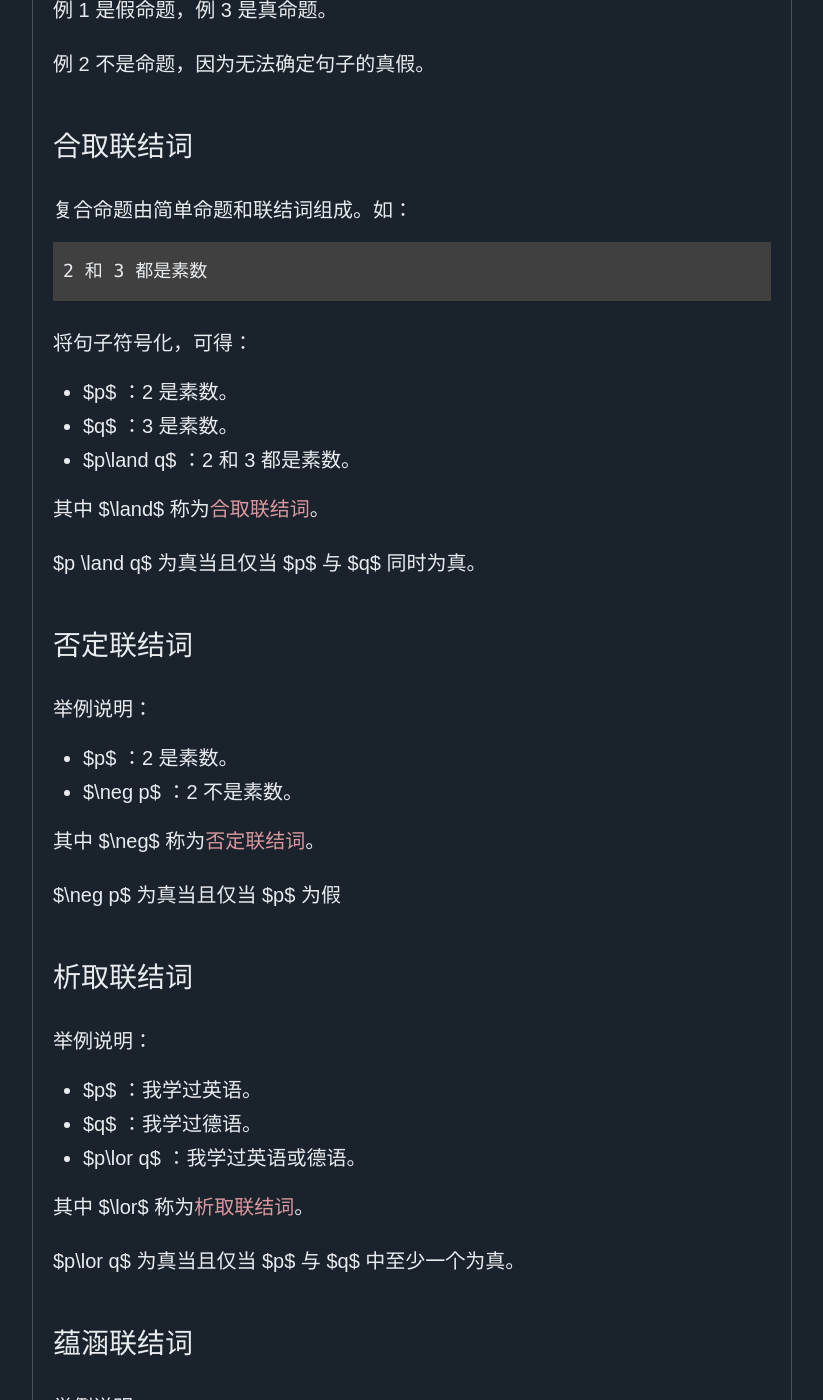
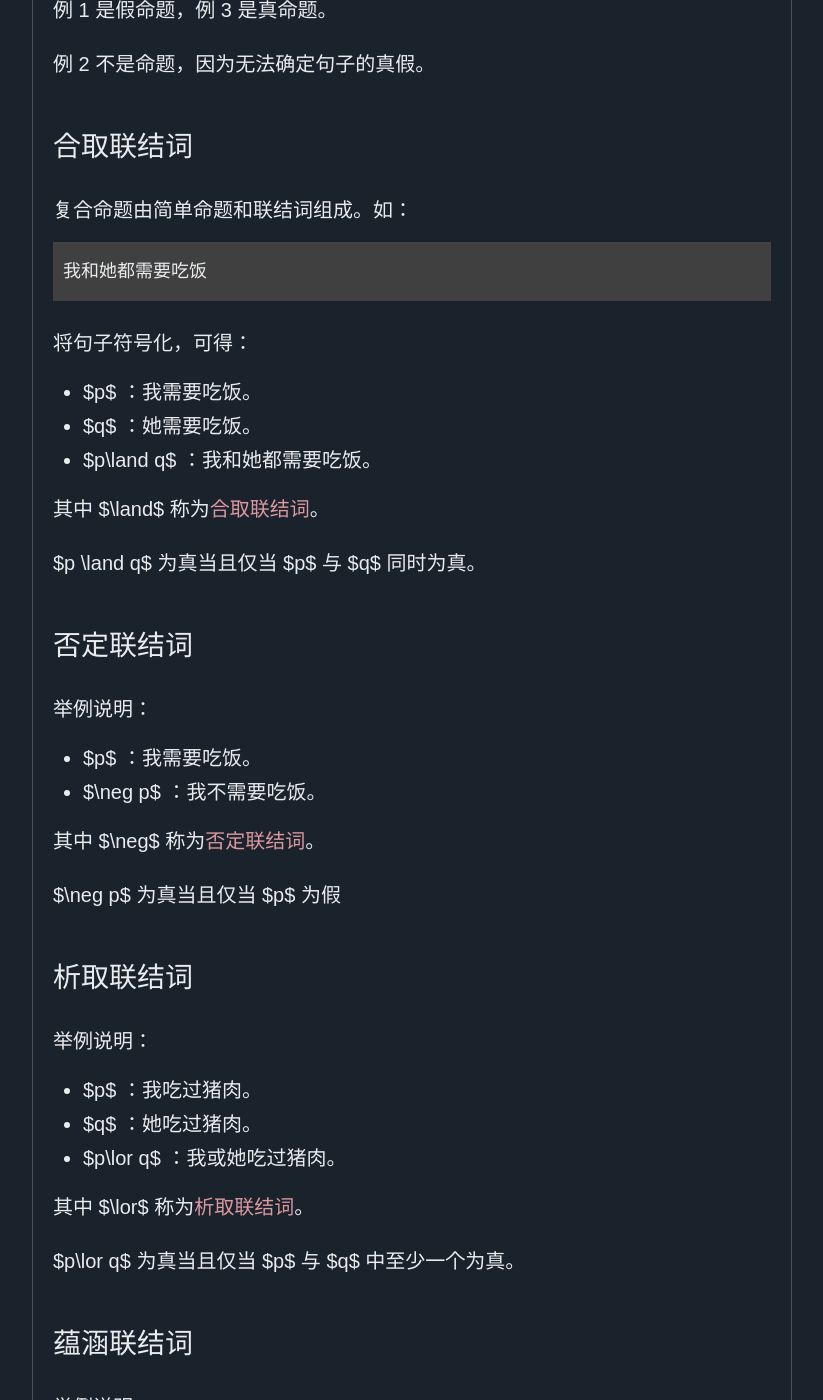
Before and after one commit to fengzhuyi/fengzhuyi.github.io, a Jekyll site: the page built from logic/proposition.md, in a window 1280 px wide and 1400 px high, scrolled down 548 px. Shown: the whole window, without its empty margins (228-1051 px from the left). Built offline with Jekyll 4.4.1, drawn with Linux system fonts in a browser that asks for light colours; some of the changed text lies outside the part shown.

Commit message:
Update proposition.md

````diff
--- a/logic/proposition.md
+++ b/logic/proposition.md
@@ -11,9 +11,9 @@ mathjax: true
 
 请看如下几个样例：
 
-1. 4 是素数。
-2. x + y > 10。
-3. 乌鸦是黑色的。
+1. 我不需要吃饭。
+2. 我一次吃 x 碗饭。
+3. 我需要吃饭。
 
 例 1 是假命题，例 3 是真命题。
 
@@ -24,14 +24,14 @@ mathjax: true
 复合命题由简单命题和联结词组成。如：
 
 ```
-2 和 3 都是素数
+我和她都需要吃饭
 ```
 
 将句子符号化，可得：
 
-- $p$ ：2 是素数。
-- $q$ ：3 是素数。
-- $p\land q$ ：2 和 3 都是素数。
+- $p$ ：我需要吃饭。
+- $q$ ：她需要吃饭。
+- $p\land q$ ：我和她都需要吃饭。
 
 其中 $\land$ 称为`合取联结词`。
 
@@ -41,8 +41,8 @@ $p \land q$ 为真当且仅当 $p$ 与 $q$ 同时为真。
 
 举例说明：
 
-- $p$ ：2 是素数。
-- $\neg p$ ：2 不是素数。
+- $p$ ：我需要吃饭。
+- $\neg p$ ：我不需要吃饭。
 
 其中 $\neg$ 称为`否定联结词`。
 
@@ -52,9 +52,9 @@ $\neg p$ 为真当且仅当 $p$ 为假
 
 举例说明：
 
-- $p$ ：我学过英语。
-- $q$ ：我学过德语。
-- $p\lor q$ ：我学过英语或德语。
+- $p$ ：我吃过猪肉。
+- $q$ ：她吃过猪肉。
+- $p\lor q$ ：我或她吃过猪肉。
 
 其中 $\lor$ 称为`析取联结词`。
 
@@ -64,11 +64,11 @@ $p\lor q$ 为真当且仅当 $p$ 与 $q$ 中至少一个为真。
 
 举例说明：
 
-- $p$ ：雨停了。
-- $q$ ：我们去爬山。
-- $p\rightarrow q$ ：如果雨停了，我们就去爬山。
+- $p$ ：我饿了。
+- $q$ ：我去吃饭。
+- $p\rightarrow q$ ：如果我饿了，我就去吃饭。
 
-其中 $rightarrow$ 称为`蕴涵联结词`。
+其中 $\rightarrow$ 称为`蕴涵联结词`。
 
 $p \rightarrow q$ 为假当且仅当 p 为真且 q 为假。
 
````
